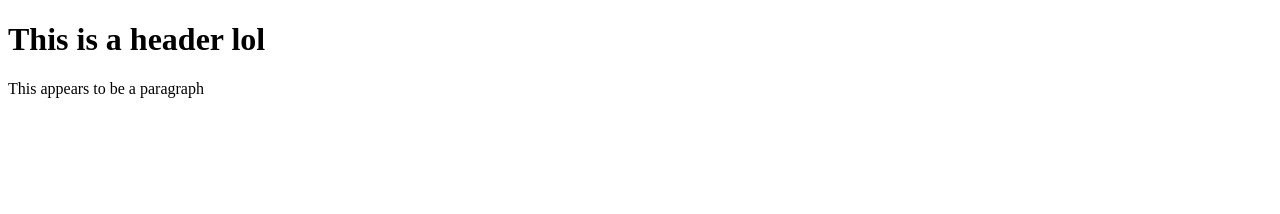
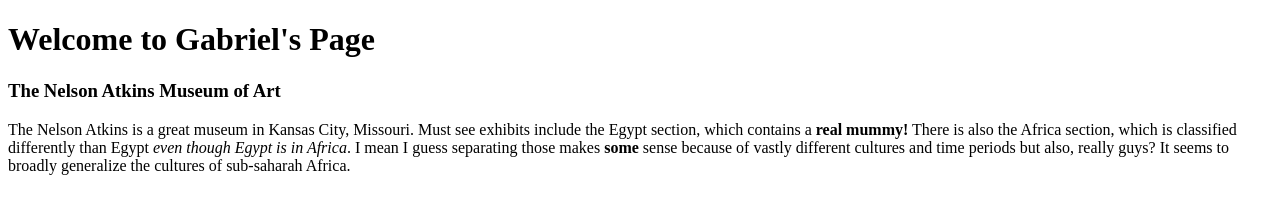
Before and after one commit to 44-563-Web-Apps-F22/44563-webapps-assignment-3-GabrielSolomonHolland, a plain HTML site: page index.html in a window 1280 px wide. Drawn offline with Linux system fonts and the light colour scheme.

Commit message:
Add content
Part 4 of assignment 3

```diff
--- a/index.html
+++ b/index.html
@@ -6,8 +6,13 @@
     </head>
 <body>
 
-<h1>This is a header lol</h1>
-<p>This appears to be a paragraph</p>
+<h1>Welcome to Gabriel's Page</h1>
+
+
+<h3>The Nelson Atkins Museum of Art</h3>
+<p>The Nelson Atkins is a great museum in Kansas City, Missouri. Must see exhibits include the Egypt section, which contains a <b>real mummy!</b>
+    There is also the Africa section, which is classified differently than Egypt <i>even though Egypt is in Africa</i>. I mean I guess separating those makes
+<b>some</b> sense because of vastly different cultures and time periods but also, really guys? It seems to broadly generalize the cultures of sub-saharah Africa. </p>
 
 </body>
 </html>
```
